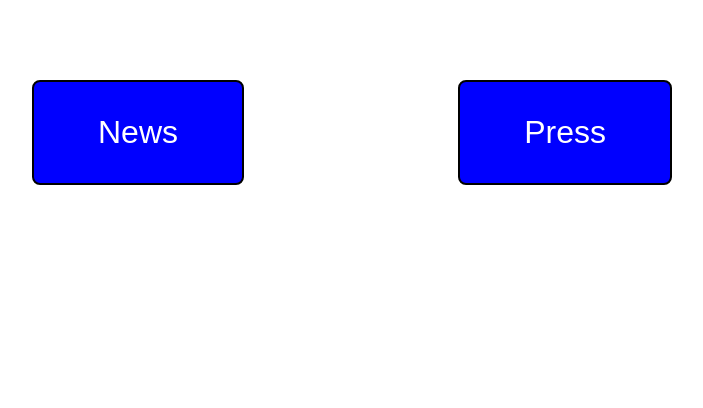
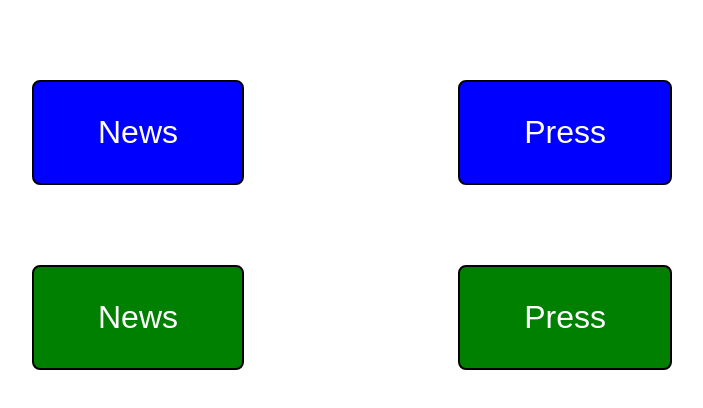
Before and after one commit to nivyapeter/Gatsby-tutorial, a React (Create React App) app in the folder react-tutorial/reactapp/: page / in a window 1280 px wide. Shown: the top 408 px of the page, without its empty margins (288-991 px from the left). Built offline with nearby package versions, Linux system fonts and the light colour scheme.

Commit message:
useState functionality

```diff
--- a/react-tutorial/reactapp/src/App.js
+++ b/react-tutorial/reactapp/src/App.js
@@ -1,13 +1,22 @@
 // import { cleanup } from "@testing-library/react";
 // import { cleanup } from "@testing-library/react";
 import React, { useState } from "react";
-import appStyle from "../src/styles/appStyle.css";
+import "../src/styles/appStyle.css";
 import News from "./components/News";
 import Press from "./components/Press";
 
 const App = () => {
   const [showText, setShowText] = useState(false)
   const [showTextTwo, setShowTextTwo] = useState(false)
+  const [currentWindow,setCurrentWindow] = useState ();
+  const [style,setStyle] = useState("btnOne");
+   const changeStyle =()=> {
+     setStyle("btnTwo");
+   }
+   const hadleClick =(e) => {
+    setCurrentWindow (<News />)
+   }
+
   return (
     <div>
       {showText ? <News /> : null}
@@ -16,8 +25,27 @@ const App = () => {
         <button className="btn" onClick={() => setShowText(!showText)}>News</button>
         <button className="btn" onClick={() => setShowTextTwo(!showTextTwo)} >Press</button>
       </div>
+      <div className="btn_section">
+          <button className={style} onClick={changeStyle} {...hadleClick}>News</button>
+          <button className={style} onClick={changeStyle}>Press</button>
+          </div>
     </div>
+
   );
 };
 
+
+
+// const App = () => {
+
+//   const [currentWindow,setCurrentWindow] = useState (News);
+//   return (
+
+//     <div>
+//       <button className="btn" onClick={() => {setCurrentWindow(News)}}>News</button>
+//       <button className="btn" onClick={() => {setCurrentWindow(Press)}}>Press</button>
+//     </div>
+//   );
+// };
+
 export default App;
--- a/react-tutorial/reactapp/src/styles/appStyle.css
+++ b/react-tutorial/reactapp/src/styles/appStyle.css
@@ -48,3 +48,27 @@
     background: white;
     color: blue;
 }
+.btnOne {
+    border: 2px solid black;
+    border-radius: 8px;
+    background:green;
+    color:white;
+    padding: 2rem 4rem;
+    font-size: 2rem;
+}
+/* .btnOne:hover {
+    background: yellow;
+    color:black;
+} */
+.btnTwo {
+    border: 2px solid black;
+    border-radius: 8px;
+    background:palevioletred;
+    color:white;
+    padding: 2rem 4rem;
+    font-size: 2rem;
+}
+/* .btnTwo:hover {
+    background: yellow;
+    color:black;
+} */
```
